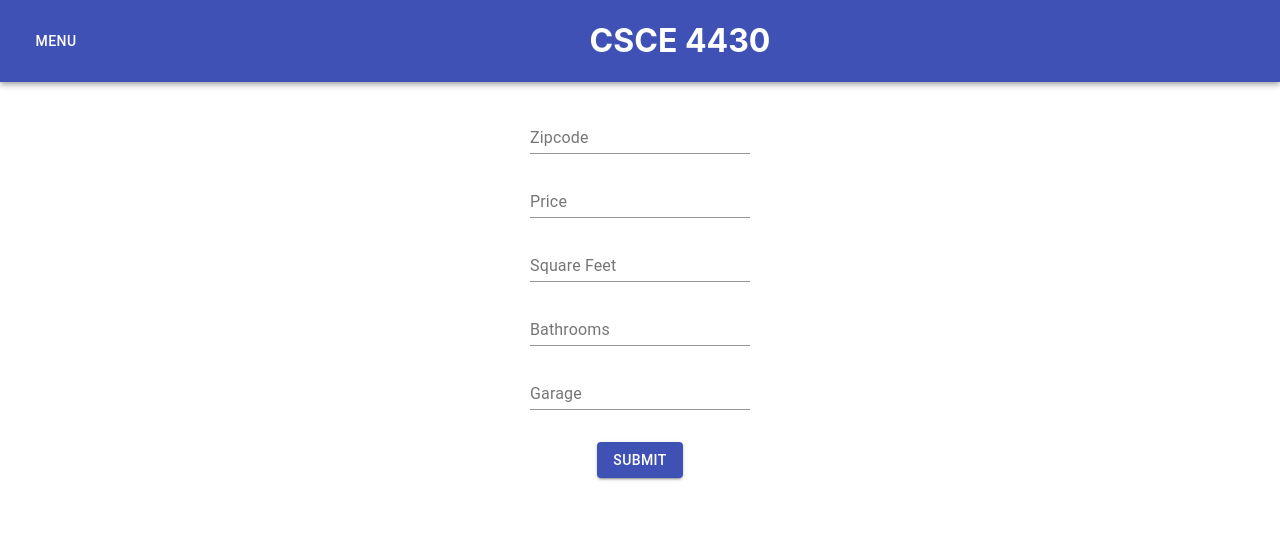
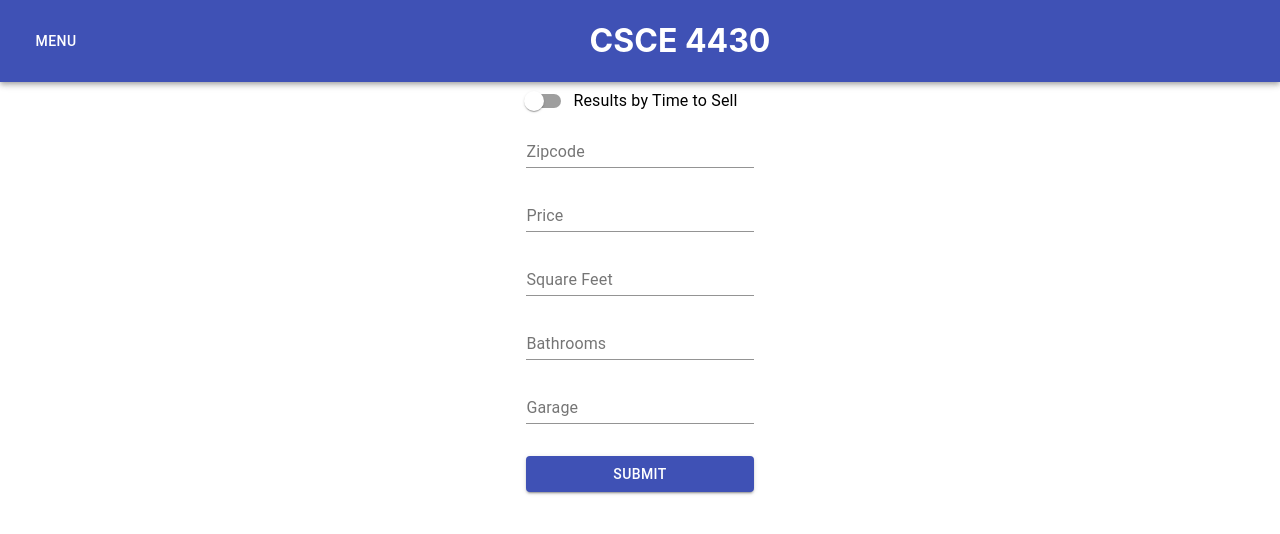
Before and after one commit to CJames95/CSCE4430, a React (Create React App) app in the folder frontend/: page / in a window 1280 px wide. Shown: the top 534 px of the page. Built offline with nearby package versions, Linux system fonts and the light colour scheme.

Commit message:
fixed form
added switch to toggle between different entries

```diff
--- a/frontend/package.json
+++ b/frontend/package.json
@@ -8,7 +8,7 @@
     "@fontsource/roboto": "^4.5.8",
     "@material-ui/core": "^4.12.4",
     "@mui/icons-material": "^5.11.0",
-    "@mui/material": "^5.11.8",
+    "@mui/material": "^5.12.1",
     "@mui/styled-engine-sc": "^5.11.0",
     "@testing-library/jest-dom": "^5.16.5",
     "@testing-library/react": "^13.4.0",
--- a/frontend/src/App.js
+++ b/frontend/src/App.js
@@ -4,6 +4,10 @@ import TextField from '@material-ui/core/TextField';
 import Button from '@material-ui/core/Button';
 import Menu from '@material-ui/core/Menu';
 import MenuItem from '@material-ui/core/MenuItem';
+import FormGroup from '@mui/material/FormGroup';
+import FormControlLabel from '@mui/material/FormControlLabel';
+import Switch from '@mui/material/Switch';
+import Grid from '@mui/material/Unstable_Grid2';
 import { AppBar, Toolbar, Typography } from '@material-ui/core';
 
 const useStyles = makeStyles((theme) => ({
@@ -34,12 +38,19 @@ const useStyles = makeStyles((theme) => ({
 
 function App() {
   const classes = useStyles();
+  const [days_to_sell, setDaysToSell] = React.useState('');
   const [zipcode, setZipcode] = React.useState('');
   const [price, setPrice] = React.useState('');
   const [squareFeet, setSquareFeet] = React.useState('');
   const [bathrooms, setBathrooms] = React.useState('');
   const [garage, setGarage] = React.useState('');
   const [anchorEl, setAnchorEl] = React.useState(null);
+  const [isChecked, setIsChecked] = React.useState(true);
+
+  const handleIsChecked = () => {
+    setIsChecked(!isChecked);
+    console.log(isChecked);
+  }
 
   const handleMenuClick = (event) => {
     setAnchorEl(event.currentTarget);
@@ -59,7 +70,7 @@ function App() {
   };
 
   return (
-    <div className="App" style={{backgroundColor: "white"}}>
+    <Grid>
       <div className={classes.root}>
         <AppBar position="static">
           <Toolbar>
@@ -75,44 +86,96 @@ function App() {
           </Toolbar>
         </AppBar>
       </div>
-      <div className={classes.formContainer}>
-        <form className={classes.form} onSubmit={handleSubmit}>
+      <Grid container xs={8} alignItems='center' justifyContent='center' sx={{display: 'flex', flexDirection: 'column'}}>
+        <FormGroup>
+          <FormControlLabel
+            control={<Switch onChange={handleIsChecked}/>} label = {isChecked ? 'Results by Time to Sell' : 'Results by Price'}/>
+          {(isChecked == true) &&
             <TextField
               className={classes.input}
               label="Zipcode"
               value={zipcode}
               onChange={(event) => setZipcode(event.target.value)}
             />
+          }
+          {(isChecked == true) &&
             <TextField
              className={classes.input}
               label="Price"
               value={price}
               onChange={(event) => setPrice(event.target.value)}
             />
+          }
+          {(isChecked == true) &&
             <TextField
               className={classes.input}
               label="Square Feet"
               value={squareFeet}
               onChange={(event) => setSquareFeet(event.target.value)}
             />
+          }
+          {(isChecked == true) &&
             <TextField
               className={classes.input}
               label="Bathrooms"
               value={bathrooms}
               onChange={(event) => setBathrooms(event.target.value)}
             />
+          }
+          {(isChecked == true) &&
             <TextField
               className={classes.input}
               label="Garage"
               value={garage}
               onChange={(event) => setGarage(event.target.value)}
               />
+          }
+          {(isChecked == false) &&
+            <TextField
+              className={classes.input}
+              label="Zipcode"
+              value={zipcode}
+              onChange={(event) => setZipcode(event.target.value)}
+            />
+          }
+          {(isChecked == false) &&
+            <TextField
+             className={classes.input}
+              label="Days to Sell"
+              value={days_to_sell}
+              onChange={(event) => setPrice(event.target.value)}
+            />
+          }
+          {(isChecked == false) &&
+            <TextField
+              className={classes.input}
+              label="Square Feet"
+              value={squareFeet}
+              onChange={(event) => setSquareFeet(event.target.value)}
+            />
+          }
+          {(isChecked == false) &&
+            <TextField
+              className={classes.input}
+              label="Bathrooms"
+              value={bathrooms}
+              onChange={(event) => setBathrooms(event.target.value)}
+            />
+          }
+          {(isChecked == false) &&
+            <TextField
+              className={classes.input}
+              label="Garage"
+              value={garage}
+              onChange={(event) => setGarage(event.target.value)}
+              />
+          }
             <Button className={classes.button} variant="contained" color="primary" type="submit">
               Submit
             </Button>
-          </form>
-        </div>
-      </div>
+          </FormGroup>
+        </Grid>
+      </Grid>
     );
   }
 
```
Also changed, not shown: 1 other file (tests, documents, lock files or other folders). Lines whose indentation alone changed are shown as unchanged.
